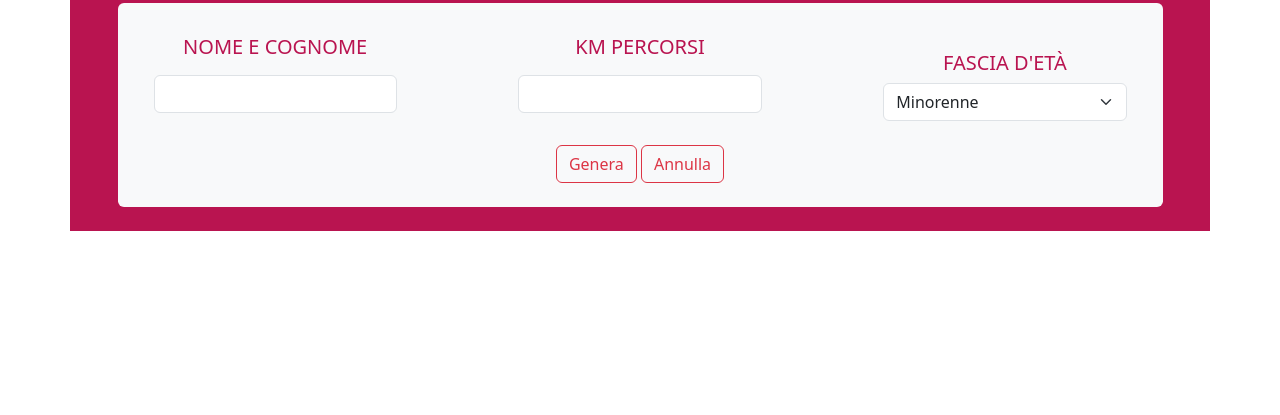
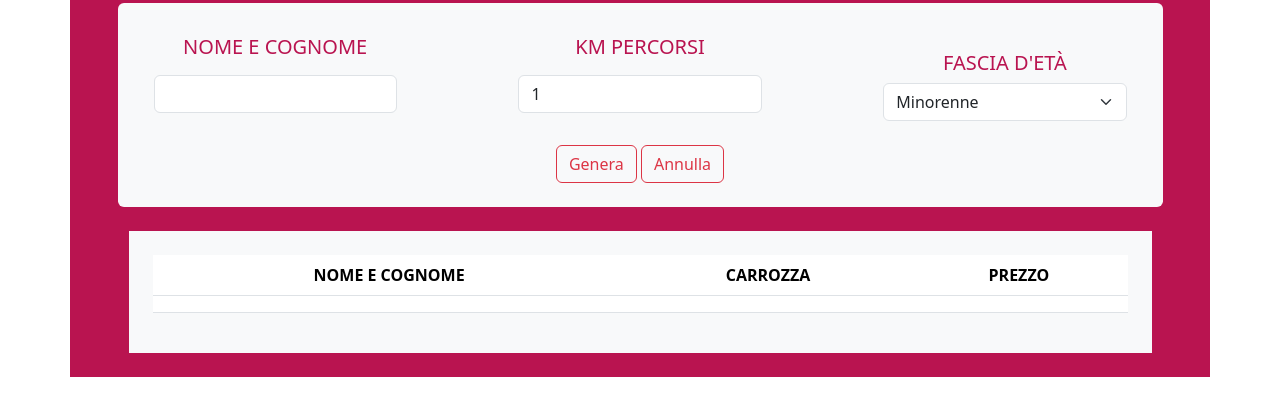
Before and after one commit to Anieb22/js-biglietto-treno-form, a plain HTML site: page index.html in a window 1280 px wide. Shown: the part 53-468 px from the top of the page. Drawn offline with nearby package versions, Linux system fonts and the light colour scheme.

Commit message:
aggiunto css e corretto alcuni dettagli (esercizio concluso)

```diff
--- a/index.html
+++ b/index.html
@@ -26,7 +26,7 @@
                         <label for="exampleFormControlTextarea1" class="form-label">
                         <h5 class="text-fuxia">KM PERCORSI</h5>
                         </label>
-                        <input class="form-control border-form" type="number" min="1" aria-label="default input example" id="km_percorsi">
+                        <input class="form-control border-form" type="number" min="1" value="1" aria-label="default input example" id="km_percorsi">
                     </div>
                     <div class="col-3">
                         <label for="exampleFormControlTextarea1" class="form-label">
@@ -45,8 +45,27 @@
                 </div>
             </div>
         </div>
-        <div id="nome-cliente"></div>
-        <div id="prezzo"></div>
+            <div class="row m-auto">
+                <div class="col-11  bg-light text-center m-auto p-4 mb-4">
+                    <table class="table w-100">
+                        <thead>
+                          <tr>
+                            <th scope="col">NOME E COGNOME</th>
+                            <th scope="col">CARROZZA</th>
+                            <th scope="col">PREZZO</th>
+                          </tr>
+                        </thead>
+                        <tbody>
+                          <tr>
+                            <th scope="row" id="nome-cliente"></th>
+                            <td id="carrozza"></td>
+                            <td id="prezzo"></td>
+                          </tr>
+                        </tbody>
+                      </table>
+                </div>
+            </div>
+        </div>
     </div>
     <script type="text/javascript" src="./js/java-script.js"></script>
     <script src="https://cdn.jsdelivr.net/npm/bootstrap@5.3.0-alpha3/dist/js/bootstrap.bundle.min.js" integrity="sha384-ENjdO4Dr2bkBIFxQpeoTz1HIcje39Wm4jDKdf19U8gI4ddQ3GYNS7NTKfAdVQSZe" crossorigin="anonymous"></script>
--- a/js/java-script.js
+++ b/js/java-script.js
@@ -17,7 +17,21 @@ enter.addEventListener('click', function(){
     else(eta === 2)
         prezzo
 
+
+    if(nome === ''){
+        alert('questo campo non può essere lasciato vuoto')
+    }
+
+
+    else{
     document.getElementById('nome-cliente').innerText=nome;
     document.getElementById('prezzo').innerText=prezzo.toFixed(2);
+    document.getElementById('carrozza').innerHTML = Math.floor(Math.random() * 99999);
+}
 }
 )
+let reset = document.getElementById('reset')
+reset.addEventListener('click', function(){
+    location.reload();
+}
+)
```
